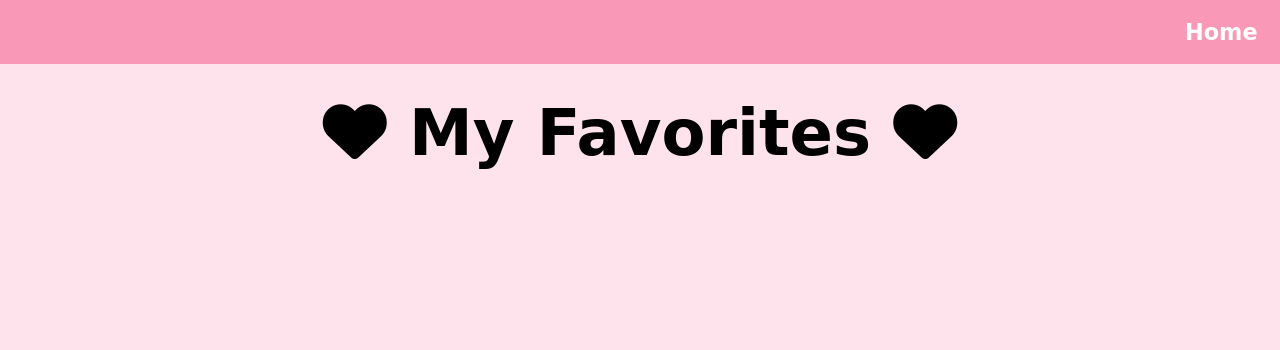
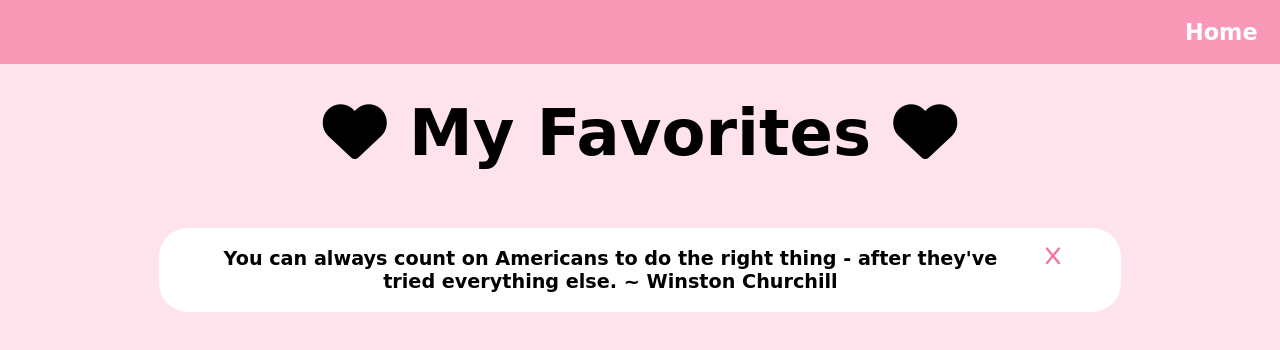
Before and after one commit to farihaorna23/Wisdom_Well, a plain HTML site: page savedQuotes.html in a window 1280 px wide. Drawn offline with Linux system fonts and the light colour scheme.

Commit message:
added the delete icon to each of the saved quotes

```diff
--- a/savedQuotes.html
+++ b/savedQuotes.html
@@ -17,6 +17,10 @@
   </header>
   <main>
     <div class="saved-quotes-container">
+      <div class="saved-quote">
+        <p>You can always count on Americans to do the right thing - after they've tried everything else. ~ Winston Churchill</p>
+        <i class="fa-solid fa-x delete-icon"></i>
+        </div>
     </div>
   </main>
 </body>
--- a/savedQuotes.js
+++ b/savedQuotes.js
@@ -12,7 +12,10 @@ if (myQuotes.length > 0){
     quoteContainer.classList.add("saved-quote")
     let textParagraph = document.createElement("p")
     textParagraph.textContent = quote;
+    let deleteIcon = document.createElement("i")
+    deleteIcon.classList.add("fa-solid", "fa-x","delete-icon")
     quoteContainer.appendChild(textParagraph)
+    quoteContainer.appendChild(deleteIcon)
     savedQuotesContainer.appendChild(quoteContainer)
   })
 
--- a/style.css
+++ b/style.css
@@ -89,7 +89,14 @@ a:hover{
     font-size: 1.2em;
     padding: 1em 2em;
     border-radius: 1.5em;
-    margin:3em;
+    margin:3em 1em;
+    display: flex;
+    justify-content: space-between;
+  }
+
+  .delete-icon{
+    color: #F2789F;
+    width: 10%;
   }
 
 /* For small screen */
```
